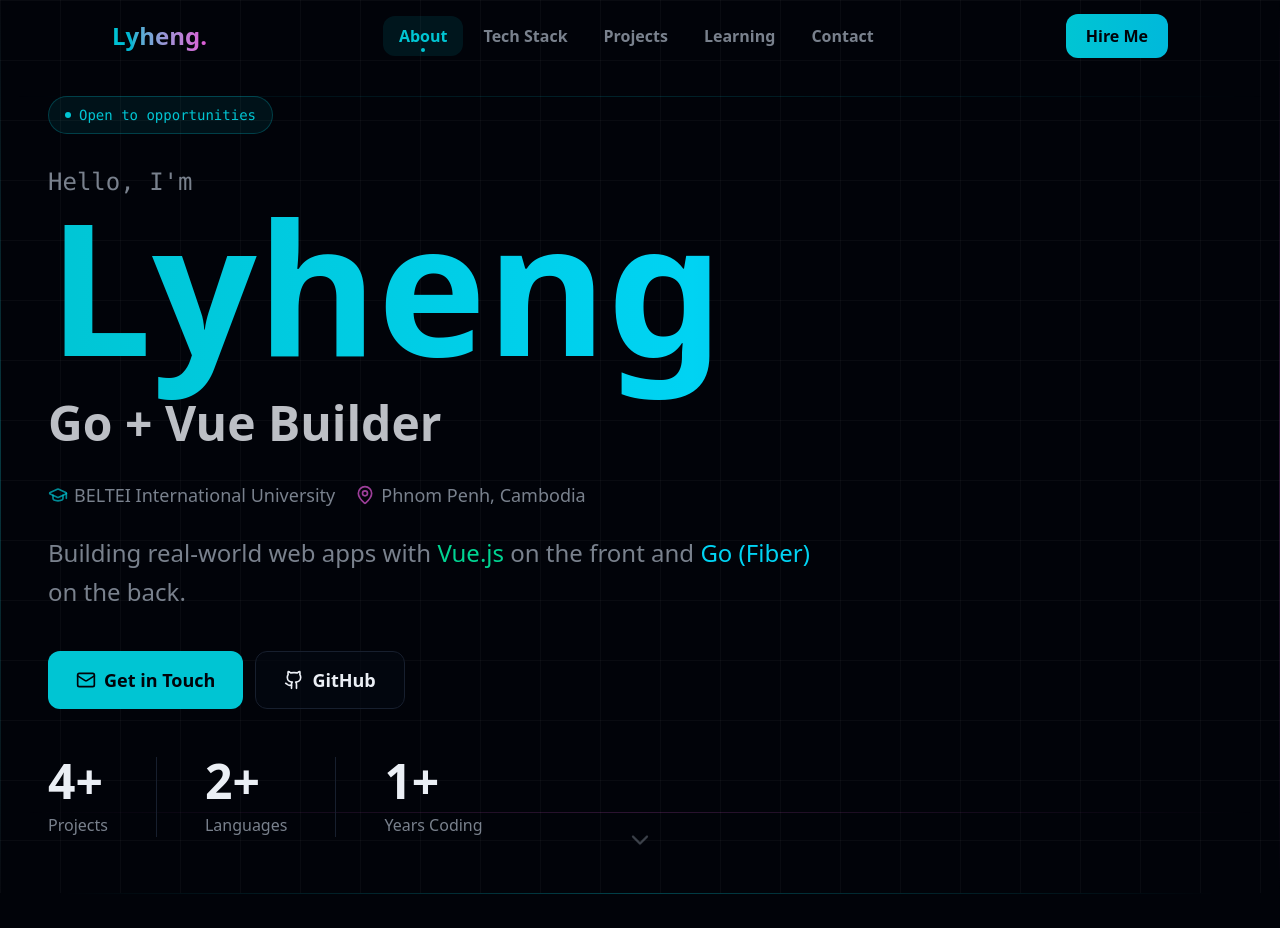
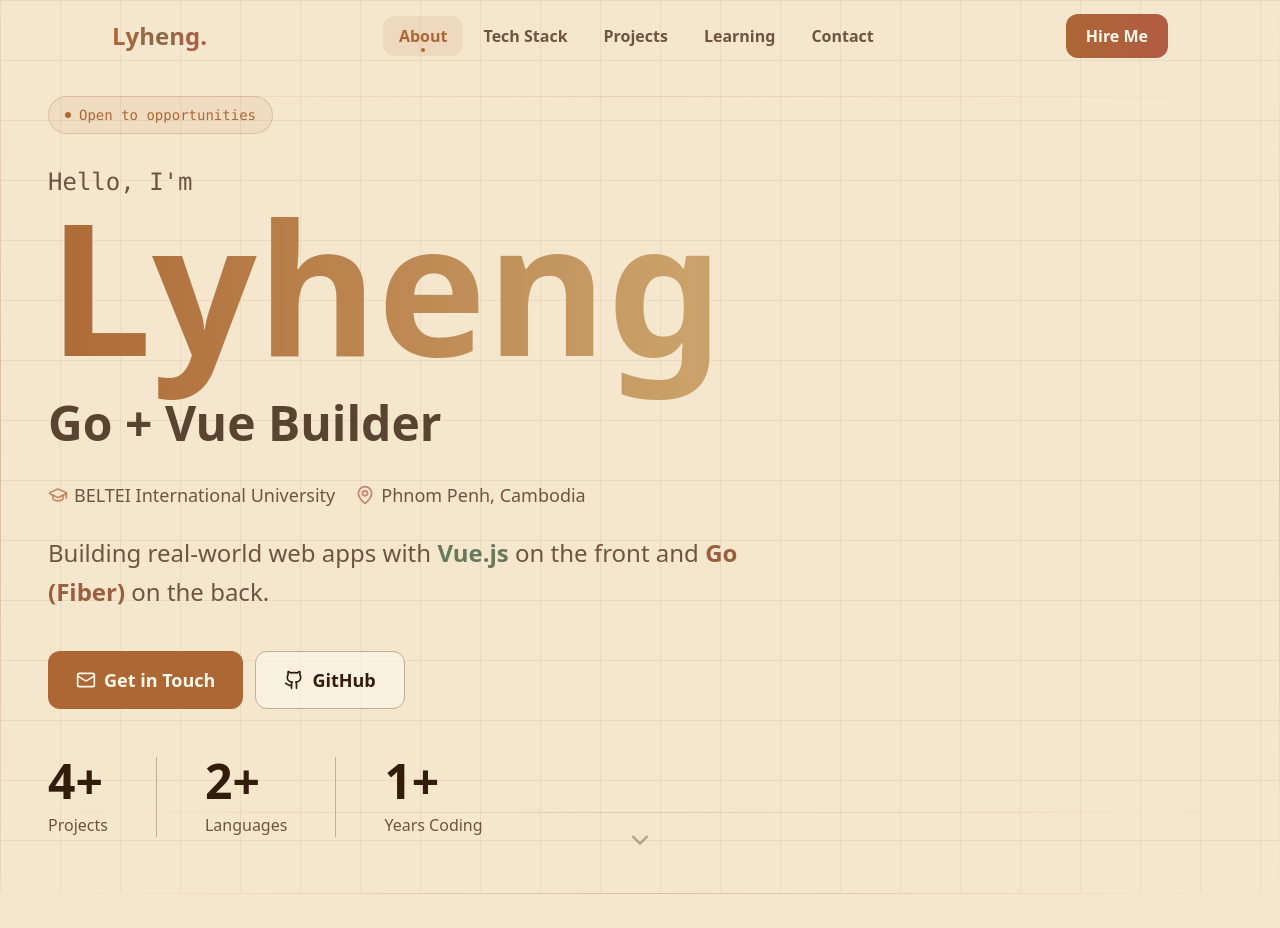
Before and after one commit to LyhengLT/portfolio, a Next.js app: page /portfolio/ in a window 1280 px wide. Shown: the top 928 px of the page. Built offline with nearby package versions, Linux system fonts and the light colour scheme.

Commit message:
Redesign portfolio with warm sand palette

```diff
--- a/app/globals.css
+++ b/app/globals.css
@@ -4,74 +4,74 @@
 @custom-variant dark (&:is(.dark *));
 
 :root {
-  --background: oklch(0.10 0.02 260);
-  --foreground: oklch(0.95 0.01 260);
-  --card: oklch(0.14 0.025 260);
-  --card-foreground: oklch(0.95 0.01 260);
-  --popover: oklch(0.14 0.025 260);
-  --popover-foreground: oklch(0.95 0.01 260);
-  --primary: oklch(0.72 0.19 200);
-  --primary-foreground: oklch(0.10 0.02 260);
-  --secondary: oklch(0.20 0.03 260);
-  --secondary-foreground: oklch(0.95 0.01 260);
-  --muted: oklch(0.20 0.03 260);
-  --muted-foreground: oklch(0.60 0.02 260);
-  --accent: oklch(0.68 0.22 330);
-  --accent-foreground: oklch(0.95 0.01 260);
+  --background: oklch(0.93 0.035 78);
+  --foreground: oklch(0.25 0.045 58);
+  --card: oklch(0.98 0.018 82);
+  --card-foreground: oklch(0.25 0.045 58);
+  --popover: oklch(0.98 0.018 82);
+  --popover-foreground: oklch(0.25 0.045 58);
+  --primary: oklch(0.58 0.11 55);
+  --primary-foreground: oklch(0.98 0.018 82);
+  --secondary: oklch(0.86 0.045 76);
+  --secondary-foreground: oklch(0.29 0.055 58);
+  --muted: oklch(0.88 0.035 76);
+  --muted-foreground: oklch(0.47 0.045 60);
+  --accent: oklch(0.57 0.12 36);
+  --accent-foreground: oklch(0.98 0.018 82);
   --destructive: oklch(0.577 0.245 27.325);
   --destructive-foreground: oklch(0.577 0.245 27.325);
-  --border: oklch(0.24 0.03 260);
-  --input: oklch(0.20 0.03 260);
-  --ring: oklch(0.72 0.19 200);
-  --chart-1: oklch(0.72 0.19 200);
-  --chart-2: oklch(0.68 0.22 330);
-  --chart-3: oklch(0.72 0.15 150);
-  --chart-4: oklch(0.75 0.15 60);
-  --chart-5: oklch(0.68 0.18 280);
+  --border: oklch(0.76 0.04 74);
+  --input: oklch(0.92 0.03 78);
+  --ring: oklch(0.58 0.11 55);
+  --chart-1: oklch(0.58 0.11 55);
+  --chart-2: oklch(0.57 0.12 36);
+  --chart-3: oklch(0.55 0.075 118);
+  --chart-4: oklch(0.64 0.08 82);
+  --chart-5: oklch(0.38 0.06 235);
   --radius: 0.75rem;
-  --sidebar: oklch(0.14 0.025 260);
-  --sidebar-foreground: oklch(0.95 0.01 260);
-  --sidebar-primary: oklch(0.72 0.19 200);
-  --sidebar-primary-foreground: oklch(0.10 0.02 260);
-  --sidebar-accent: oklch(0.20 0.03 260);
-  --sidebar-accent-foreground: oklch(0.95 0.01 260);
-  --sidebar-border: oklch(0.24 0.03 260);
-  --sidebar-ring: oklch(0.72 0.19 200);
+  --sidebar: oklch(0.96 0.025 80);
+  --sidebar-foreground: oklch(0.25 0.045 58);
+  --sidebar-primary: oklch(0.58 0.11 55);
+  --sidebar-primary-foreground: oklch(0.98 0.018 82);
+  --sidebar-accent: oklch(0.88 0.035 76);
+  --sidebar-accent-foreground: oklch(0.25 0.045 58);
+  --sidebar-border: oklch(0.76 0.04 74);
+  --sidebar-ring: oklch(0.58 0.11 55);
 }
 
 .dark {
-  --background: oklch(0.10 0.02 260);
-  --foreground: oklch(0.95 0.01 260);
-  --card: oklch(0.14 0.025 260);
-  --card-foreground: oklch(0.95 0.01 260);
-  --popover: oklch(0.14 0.025 260);
-  --popover-foreground: oklch(0.95 0.01 260);
-  --primary: oklch(0.72 0.19 200);
-  --primary-foreground: oklch(0.10 0.02 260);
-  --secondary: oklch(0.20 0.03 260);
-  --secondary-foreground: oklch(0.95 0.01 260);
-  --muted: oklch(0.20 0.03 260);
-  --muted-foreground: oklch(0.60 0.02 260);
-  --accent: oklch(0.68 0.22 330);
-  --accent-foreground: oklch(0.95 0.01 260);
+  --background: oklch(0.93 0.035 78);
+  --foreground: oklch(0.25 0.045 58);
+  --card: oklch(0.98 0.018 82);
+  --card-foreground: oklch(0.25 0.045 58);
+  --popover: oklch(0.98 0.018 82);
+  --popover-foreground: oklch(0.25 0.045 58);
+  --primary: oklch(0.58 0.11 55);
+  --primary-foreground: oklch(0.98 0.018 82);
+  --secondary: oklch(0.86 0.045 76);
+  --secondary-foreground: oklch(0.29 0.055 58);
+  --muted: oklch(0.88 0.035 76);
+  --muted-foreground: oklch(0.47 0.045 60);
+  --accent: oklch(0.57 0.12 36);
+  --accent-foreground: oklch(0.98 0.018 82);
   --destructive: oklch(0.396 0.141 25.723);
   --destructive-foreground: oklch(0.637 0.237 25.331);
-  --border: oklch(0.24 0.03 260);
-  --input: oklch(0.20 0.03 260);
-  --ring: oklch(0.72 0.19 200);
-  --chart-1: oklch(0.72 0.19 200);
-  --chart-2: oklch(0.68 0.22 330);
-  --chart-3: oklch(0.72 0.15 150);
-  --chart-4: oklch(0.75 0.15 60);
-  --chart-5: oklch(0.68 0.18 280);
-  --sidebar: oklch(0.14 0.025 260);
-  --sidebar-foreground: oklch(0.95 0.01 260);
-  --sidebar-primary: oklch(0.72 0.19 200);
-  --sidebar-primary-foreground: oklch(0.10 0.02 260);
-  --sidebar-accent: oklch(0.20 0.03 260);
-  --sidebar-accent-foreground: oklch(0.95 0.01 260);
-  --sidebar-border: oklch(0.24 0.03 260);
-  --sidebar-ring: oklch(0.72 0.19 200);
+  --border: oklch(0.76 0.04 74);
+  --input: oklch(0.92 0.03 78);
+  --ring: oklch(0.58 0.11 55);
+  --chart-1: oklch(0.58 0.11 55);
+  --chart-2: oklch(0.57 0.12 36);
+  --chart-3: oklch(0.55 0.075 118);
+  --chart-4: oklch(0.64 0.08 82);
+  --chart-5: oklch(0.38 0.06 235);
+  --sidebar: oklch(0.96 0.025 80);
+  --sidebar-foreground: oklch(0.25 0.045 58);
+  --sidebar-primary: oklch(0.58 0.11 55);
+  --sidebar-primary-foreground: oklch(0.98 0.018 82);
+  --sidebar-accent: oklch(0.88 0.035 76);
+  --sidebar-accent-foreground: oklch(0.25 0.045 58);
+  --sidebar-border: oklch(0.76 0.04 74);
+  --sidebar-ring: oklch(0.58 0.11 55);
 }
 
 @theme inline {
@@ -128,12 +128,13 @@
     font-size: 17px;
     line-height: 1.65;
     background:
-      linear-gradient(180deg, oklch(0.11 0.025 250) 0%, oklch(0.09 0.018 255) 45%, oklch(0.095 0.02 240) 100%);
+      radial-gradient(circle at 12% 8%, oklch(0.98 0.018 82 / 0.85), transparent 32rem),
+      linear-gradient(180deg, oklch(0.96 0.028 82) 0%, oklch(0.91 0.04 76) 52%, oklch(0.95 0.026 72) 100%);
   }
 }
 
 ::selection {
-  background: oklch(0.72 0.19 200 / 0.28);
+  background: oklch(0.58 0.11 55 / 0.28);
   color: var(--foreground);
 }
 
@@ -146,8 +147,8 @@
 /* ─── Grid background ─────────────────────────────────── */
 .grid-bg {
   background-image:
-    linear-gradient(rgba(255,255,255,0.03) 1px, transparent 1px),
-    linear-gradient(90deg, rgba(255,255,255,0.03) 1px, transparent 1px);
+    linear-gradient(oklch(0.45 0.045 62 / 0.08) 1px, transparent 1px),
+    linear-gradient(90deg, oklch(0.45 0.045 62 / 0.08) 1px, transparent 1px);
   background-size: 60px 60px;
 }
 
@@ -267,8 +268,8 @@
 }
 
 @keyframes border-glow {
-  0%, 100% { border-color: oklch(0.72 0.19 200 / 0.3); }
-  50%       { border-color: oklch(0.72 0.19 200 / 0.8); }
+  0%, 100% { border-color: oklch(0.58 0.11 55 / 0.3); }
+  50%       { border-color: oklch(0.58 0.11 55 / 0.8); }
 }
 
 /* ─── Animation classes ───────────────────────────────── */
@@ -302,7 +303,7 @@
   content: '';
   position: absolute;
   inset: 0;
-  background: linear-gradient(105deg, transparent 40%, rgba(255,255,255,0.04) 50%, transparent 60%);
+  background: linear-gradient(105deg, transparent 40%, oklch(0.98 0.018 82 / 0.55) 50%, transparent 60%);
   transform: translateX(-100%);
   transition: none;
 }
@@ -411,7 +412,7 @@
   inset-inline: max(1.5rem, calc((100vw - 72rem) / 2));
   top: 0;
   height: 1px;
-  background: linear-gradient(90deg, transparent, oklch(0.72 0.19 200 / 0.32), transparent);
+  background: linear-gradient(90deg, transparent, oklch(0.58 0.11 55 / 0.32), transparent);
   transform: scaleX(0);
   transform-origin: left;
   transition: transform 1s cubic-bezier(0.16,1,0.3,1);
@@ -449,7 +450,7 @@
   position: absolute;
   inset: -40% auto -40% -30%;
   width: 40%;
-  background: linear-gradient(90deg, transparent, rgba(255,255,255,0.08), transparent);
+  background: linear-gradient(90deg, transparent, oklch(0.98 0.018 82 / 0.65), transparent);
   opacity: 0;
   pointer-events: none;
 }
@@ -485,13 +486,13 @@
 
 /* ─── Glow effects ────────────────────────────────────── */
 .glow-primary {
-  box-shadow: 0 0 30px oklch(0.72 0.19 200 / 0.3);
+  box-shadow: 0 0 30px oklch(0.58 0.11 55 / 0.3);
 }
 .glow-accent {
-  box-shadow: 0 0 30px oklch(0.68 0.22 330 / 0.3);
+  box-shadow: 0 0 30px oklch(0.57 0.12 36 / 0.3);
 }
 .text-glow {
-  text-shadow: 0 0 30px oklch(0.72 0.19 200 / 0.5);
+  text-shadow: 0 0 30px oklch(0.58 0.11 55 / 0.35);
 }
 
 /* ─── Gradient border ─────────────────────────────────── */
@@ -504,7 +505,7 @@
   inset: -1px;
   border-radius: inherit;
   padding: 1px;
-  background: linear-gradient(135deg, oklch(0.72 0.19 200), oklch(0.68 0.22 330));
+  background: linear-gradient(135deg, oklch(0.58 0.11 55), oklch(0.57 0.12 36));
   -webkit-mask: linear-gradient(#fff 0 0) content-box, linear-gradient(#fff 0 0);
   mask: linear-gradient(#fff 0 0) content-box, linear-gradient(#fff 0 0);
   -webkit-mask-composite: xor;
--- a/components/about-section.tsx
+++ b/components/about-section.tsx
@@ -9,29 +9,29 @@ const traits = [
     icon: Code2,
     title: "Clean Code",
     description: "Readable, maintainable code — not just code that works.",
-    color: "text-cyan-400",
-    bg: "bg-cyan-400/10",
+    color: "text-[#8f6b45]",
+    bg: "bg-[#8f6b45]/10",
   },
   {
     icon: Rocket,
     title: "Ship Fast",
     description: "I build iteratively, shipping real projects that solve real problems.",
-    color: "text-purple-400",
-    bg: "bg-purple-400/10",
+    color: "text-[#68795d]",
+    bg: "bg-[#68795d]/10",
   },
   {
     icon: Heart,
     title: "Passionate",
     description: "Web development isn't a job to me — it's something I genuinely love.",
-    color: "text-rose-400",
-    bg: "bg-rose-400/10",
+    color: "text-[#a65f4a]",
+    bg: "bg-[#a65f4a]/10",
   },
   {
     icon: Coffee,
     title: "Always Learning",
     description: "Every day is a chance to level up with new tools and patterns.",
-    color: "text-amber-400",
-    bg: "bg-amber-400/10",
+    color: "text-[#b4833f]",
+    bg: "bg-[#b4833f]/10",
   },
 ]
 
@@ -89,9 +89,9 @@ export function AboutSection() {
               real features like auth, listing management, and REST APIs from scratch.
             </p>
             <p className="text-muted-foreground leading-relaxed">
-              I work with <span className="text-emerald-400 font-medium">Vue.js</span> for
-              frontend, <span className="text-cyan-400 font-medium">Go (Fiber v3)</span> for
-              backend, and <span className="text-orange-400 font-medium">Oracle Database</span> for
+              I work with <span className="text-[#68795d] font-semibold">Vue.js</span> for
+              frontend, <span className="text-[#9b5f3d] font-semibold">Go (Fiber v3)</span> for
+              backend, and <span className="text-[#8f6b45] font-semibold">Oracle Database</span> for
               persistence.
             </p>
             <blockquote className="border-l-4 border-primary/40 pl-5 mt-5">
@@ -105,7 +105,7 @@ export function AboutSection() {
           <div className="reveal-right flex justify-center lg:justify-end">
             <div className="relative">
               <div className="absolute -inset-5 rounded-full border border-dashed border-primary/20 animate-spin-slow" />
-              <div className="w-64 h-64 md:w-80 md:h-80 rounded-full bg-gradient-to-br from-primary via-cyan-400 to-accent p-0.5 shadow-2xl shadow-primary/15">
+              <div className="w-64 h-64 md:w-80 md:h-80 rounded-full bg-gradient-to-br from-primary via-[#caa26a] to-accent p-0.5 shadow-2xl shadow-primary/15">
                 <div className="w-full h-full rounded-full bg-card flex flex-col items-center justify-center gap-1">
                   <span className="text-7xl md:text-8xl font-black bg-gradient-to-br from-primary to-accent bg-clip-text text-transparent">
                     LH
@@ -113,10 +113,10 @@ export function AboutSection() {
                   <span className="text-sm md:text-base text-muted-foreground font-mono">Developer</span>
                 </div>
               </div>
-              <div className="absolute top-6 -right-5 bg-card border border-border rounded-lg px-3.5 py-2 text-sm font-mono text-emerald-400 shadow-lg transition-transform duration-300 hover:-translate-y-1">
+              <div className="absolute top-6 -right-5 bg-card border border-border rounded-lg px-3.5 py-2 text-sm font-mono text-[#68795d] shadow-lg transition-transform duration-300 hover:-translate-y-1">
                 Vue.js
               </div>
-              <div className="absolute bottom-8 -left-5 bg-card border border-border rounded-lg px-3.5 py-2 text-sm font-mono text-cyan-400 shadow-lg transition-transform duration-300 hover:-translate-y-1">
+              <div className="absolute bottom-8 -left-5 bg-card border border-border rounded-lg px-3.5 py-2 text-sm font-mono text-[#9b5f3d] shadow-lg transition-transform duration-300 hover:-translate-y-1">
                 Go Fiber
               </div>
             </div>
--- a/components/contact-section.tsx
+++ b/components/contact-section.tsx
@@ -19,8 +19,8 @@ const contacts = [
     label: "Instagram",
     value: "@lay_lyheng",
     href: "https://instagram.com/lay_lyheng",
-    color: "text-pink-400",
-    bg: "bg-pink-400/10",
+    color: "text-[#a65f4a]",
+    bg: "bg-[#a65f4a]/10",
     description: "For casual updates & discussions",
   },
   {
@@ -28,8 +28,8 @@ const contacts = [
     label: "GitHub",
     value: "LyhengLT",
     href: "https://github.com/LyhengLT",
-    color: "text-violet-400",
-    bg: "bg-violet-400/10",
+    color: "text-[#374151]",
+    bg: "bg-[#374151]/10",
     description: "See my code & projects",
   },
 ]
--- a/components/footer.tsx
+++ b/components/footer.tsx
@@ -40,7 +40,7 @@ export function Footer() {
           {/* Right side */}
           <p className="text-muted-foreground text-base flex items-center gap-1.5">
             Built with{" "}
-            <Heart className="w-4 h-4 text-rose-500 fill-current" />{" "}
+            <Heart className="w-4 h-4 text-[#a65f4a] fill-current" />{" "}
             using{" "}
             <span className="bg-gradient-to-r from-primary to-accent bg-clip-text text-transparent font-medium">
               Next.js
--- a/components/hero-section.tsx
+++ b/components/hero-section.tsx
@@ -77,7 +77,7 @@ export function HeroSection() {
 
         {/* Name */}
         <h1 className="opacity-0 animate-slide-up animation-delay-200 text-7xl sm:text-8xl md:text-9xl lg:text-[10rem] xl:text-[11.5rem] font-black leading-[0.82] mb-8">
-          <span className="bg-gradient-to-r from-primary via-cyan-400 to-accent bg-clip-text text-transparent animate-gradient-x">
+          <span className="bg-gradient-to-r from-primary via-[#caa26a] to-accent bg-clip-text text-transparent animate-gradient-x">
             Lyheng
           </span>
         </h1>
@@ -105,8 +105,8 @@ export function HeroSection() {
         {/* Bio */}
         <p className="opacity-0 animate-slide-up animation-delay-400 text-muted-foreground max-w-3xl text-xl md:text-2xl leading-relaxed mb-10">
           Building real-world web apps with{" "}
-          <span className="text-emerald-400 font-medium">Vue.js</span> on the front
-          and <span className="text-cyan-400 font-medium">Go (Fiber)</span> on the back.
+          <span className="text-[#68795d] font-semibold">Vue.js</span> on the front
+          and <span className="text-[#9b5f3d] font-semibold">Go (Fiber)</span> on the back.
         </p>
 
         {/* CTA */}
--- a/components/learning-section.tsx
+++ b/components/learning-section.tsx
@@ -10,9 +10,9 @@ const learning = [
     description: "Concurrency, interfaces, and high-performance backend APIs with Fiber.",
     icon: Code,
     progress: 75,
-    gradient: "from-cyan-500 to-blue-600",
-    color: "text-cyan-400",
-    bg: "bg-cyan-400/10",
+    gradient: "from-[#9b5f3d] to-[#c18455]",
+    color: "text-[#9b5f3d]",
+    bg: "bg-[#9b5f3d]/10",
     status: "Active",
   },
   {
@@ -20,9 +20,9 @@ const learning = [
     description: "Normalization, query optimization, indexing, and advanced SQL patterns.",
     icon: Database,
     progress: 60,
-    gradient: "from-orange-500 to-red-500",
-    color: "text-orange-400",
-    bg: "bg-orange-400/10",
+    gradient: "from-[#8f6b45] to-[#caa26a]",
+    color: "text-[#8f6b45]",
+    bg: "bg-[#8f6b45]/10",
     status: "Active",
   },
   {
@@ -30,9 +30,9 @@ const learning = [
     description: "Component architecture, state management, and performance patterns.",
     icon: BookOpen,
     progress: 80,
-    gradient: "from-purple-500 to-pink-500",
-    color: "text-purple-400",
-    bg: "bg-purple-400/10",
+    gradient: "from-[#a65f4a] to-[#d6a071]",
+    color: "text-[#a65f4a]",
+    bg: "bg-[#a65f4a]/10",
     status: "Ongoing",
   },
   {
@@ -40,17 +40,17 @@ const learning = [
     description: "Architecting scalable systems, APIs, and distributed services.",
     icon: Zap,
     progress: 30,
-    gradient: "from-emerald-500 to-teal-500",
-    color: "text-emerald-400",
-    bg: "bg-emerald-400/10",
+    gradient: "from-[#68795d] to-[#a4a86f]",
+    color: "text-[#68795d]",
+    bg: "bg-[#68795d]/10",
     status: "Starting",
   },
 ]
 
 const statusStyle: Record<string, string> = {
-  Active:   "text-emerald-400 bg-emerald-400/10 border-emerald-400/20",
-  Ongoing:  "text-cyan-400 bg-cyan-400/10 border-cyan-400/20",
-  Starting: "text-amber-400 bg-amber-400/10 border-amber-400/20",
+  Active:   "text-[#68795d] bg-[#68795d]/10 border-[#68795d]/20",
+  Ongoing:  "text-[#9b5f3d] bg-[#9b5f3d]/10 border-[#9b5f3d]/20",
+  Starting: "text-[#8f6b45] bg-[#8f6b45]/10 border-[#8f6b45]/20",
 }
 
 export function LearningSection() {
--- a/components/navigation.tsx
+++ b/components/navigation.tsx
@@ -114,7 +114,7 @@ export function Navigation() {
       }`}
       style={{ "--scroll-progress": scrollProgress } as CSSProperties}
     >
-      <div className="scroll-progress absolute bottom-0 left-0 h-px w-full bg-gradient-to-r from-primary via-cyan-300 to-accent" />
+      <div className="scroll-progress absolute bottom-0 left-0 h-px w-full bg-gradient-to-r from-primary via-[#caa26a] to-accent" />
       <div className="max-w-6xl mx-auto px-6 lg:px-12">
         <div className="flex items-center justify-between h-[4.5rem]">
           {/* Logo */}
@@ -123,7 +123,7 @@ export function Navigation() {
             onClick={(e) => { e.preventDefault(); window.scrollTo({ top: 0, behavior: "smooth" }) }}
             className="relative text-2xl font-black group"
           >
-            <span className="bg-gradient-to-r from-primary to-accent bg-clip-text text-transparent hover:opacity-90 transition-opacity">
+            <span className="bg-gradient-to-r from-primary via-[#8c6a45] to-accent bg-clip-text text-transparent hover:opacity-90 transition-opacity">
               Lyheng.
             </span>
           </a>
@@ -157,7 +157,7 @@ export function Navigation() {
           <div className="flex items-center gap-3">
             <a
               href="mailto:laylyheng88@gmail.com"
-              className="hidden md:inline-flex items-center gap-2 px-5 py-2.5 bg-gradient-to-r from-primary to-cyan-500 text-primary-foreground text-base font-bold rounded-lg transition-all duration-300 hover:scale-105 hover:shadow-lg hover:shadow-primary/25"
+              className="hidden md:inline-flex items-center gap-2 px-5 py-2.5 bg-gradient-to-r from-primary to-accent text-primary-foreground text-base font-bold rounded-lg transition-all duration-300 hover:scale-105 hover:shadow-lg hover:shadow-primary/25"
             >
               Hire Me
             </a>
@@ -197,7 +197,7 @@ export function Navigation() {
           <div className="pt-2">
             <a
               href="mailto:laylyheng88@gmail.com"
-              className="block text-center px-4 py-3 bg-gradient-to-r from-primary to-cyan-500 text-primary-foreground text-lg font-bold rounded-lg"
+              className="block text-center px-4 py-3 bg-gradient-to-r from-primary to-accent text-primary-foreground text-lg font-bold rounded-lg"
             >
               Hire Me
             </a>
--- a/components/tech-stack-section.tsx
+++ b/components/tech-stack-section.tsx
@@ -7,9 +7,9 @@ import { Code2, Database, Server, Wrench } from "lucide-react"
 const techStack = [
   {
     category: "Frontend",
-    gradient: "from-emerald-500 to-teal-500",
-    color: "text-emerald-400",
-    bg: "bg-emerald-400/10",
+    gradient: "from-[#68795d] to-[#9ca874]",
+    color: "text-[#68795d]",
+    bg: "bg-[#68795d]/10",
     icon: Code2,
     techs: [
       { name: "Vue.js", level: 80 },
@@ -20,9 +20,9 @@ const techStack = [
   },
   {
     category: "Backend",
-    gradient: "from-cyan-500 to-blue-600",
-    color: "text-cyan-400",
-    bg: "bg-cyan-400/10",
+    gradient: "from-[#9b5f3d] to-[#c18455]",
+    color: "text-[#9b5f3d]",
+    bg: "bg-[#9b5f3d]/10",
     icon: Server,
     techs: [
       { name: "Go (Fiber v3)", level: 70 },
@@ -31,9 +31,9 @@ const techStack = [
   },
   {
     category: "Database",
-    gradient: "from-orange-500 to-red-500",
-    color: "text-orange-400",
-    bg: "bg-orange-400/10",
+    gradient: "from-[#8f6b45] to-[#caa26a]",
+    color: "text-[#8f6b45]",
+    bg: "bg-[#8f6b45]/10",
     icon: Database,
     techs: [
       { name: "Oracle Database", level: 65 },
@@ -42,9 +42,9 @@ const techStack = [
   },
   {
     category: "Tools",
-    gradient: "from-purple-500 to-violet-600",
-    color: "text-purple-400",
-    bg: "bg-purple-400/10",
+    gradient: "from-[#374151] to-[#68795d]",
+    color: "text-[#374151]",
+    bg: "bg-[#374151]/10",
     icon: Wrench,
     techs: [
       { name: "Git", level: 80 },
```
Also changed, not shown: components/projects-section.tsx (+5 -5 lines).
